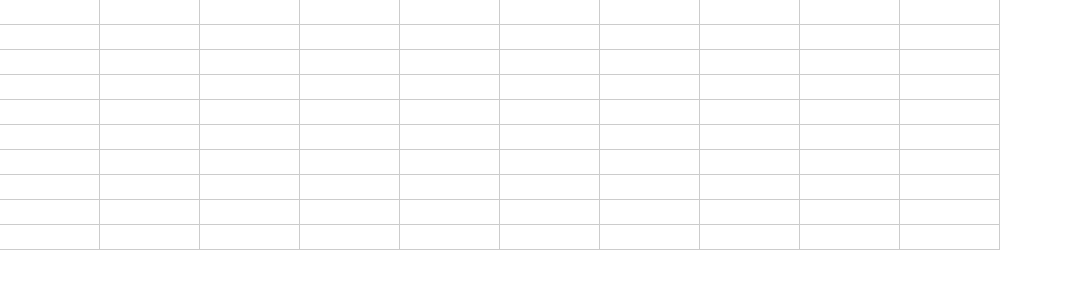
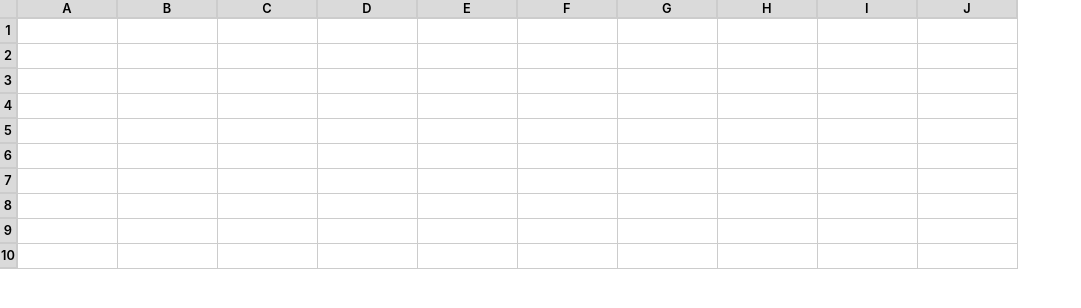
Before and after one commit to somteacodes/spreadsheetreact, a React (Create React App) app: page / in a window 1280 px wide. Shown: the top 308 px of the page, without its empty margins (0-1081 px from the left). Built offline with nearby package versions, Linux system fonts and the light colour scheme.

Commit message:
implement axis headers

```diff
--- /dev/null
+++ b/src/components/Axis/Axis.css
@@ -0,0 +1,11 @@
+.axis{
+    background:rgb(218, 218, 218);
+    color:black;
+    font-weight:600;
+    font-size:0.8rem;
+    text-align:center;
+    vertical-align:center;
+    border-right: 2px solid #ccc;
+    border-bottom: 2px solid #ccc;
+    border-spacing:0px;
+}
--- /dev/null
+++ b/src/components/Axis/Axis.tsx
@@ -0,0 +1,12 @@
+import {FC} from 'react'
+import './Axis.css'
+
+const Axis:FC = ({children}) => {
+    return (
+        <th className="axis">
+            {children}
+        </th>
+    )
+}
+
+export default Axis
--- a/src/components/Sheet/Sheet.tsx
+++ b/src/components/Sheet/Sheet.tsx
@@ -5,15 +5,26 @@ import Column from "../Column/Column"
 import Row from "../Row/Row"
 import {sheetConfig} from '../../store/sheetStore'
 import './Sheet.css'
+import Axis from "../Axis/Axis"
+import { numToLetter } from "../../utils/numToLetter"
 const Sheet:FC = () => {
 
     const {numOfCols, numOfRows} = useRecoilValue(sheetConfig)
     return (
         <table className="sheet">
             <tbody>
-
+                {/* row header */}
+                <Row>
+                    {[...Array(numOfCols+1)].map((col, colIndex)=>
+                    colIndex === 0 ? <Axis key={colIndex}/>: <Axis key={colIndex}>{numToLetter(colIndex) }</Axis>
+                    )}
+                </Row>
                 {[...Array(numOfRows)].map((row, rowIndex) =>
                 <Row key={rowIndex}>
+                    {/* column header */}
+                    <Axis key={rowIndex}>{rowIndex+1}</Axis>
+
+                    {/* Cells */}
                         {
                             [...Array(numOfCols)].map((col,colIndex) =>
                             <Column key={colIndex}>
--- /dev/null
+++ b/src/utils/numToLetter.ts
@@ -0,0 +1,10 @@
+export const numToLetter=(value:number)=>{
+    var base = 'ABCDEFGHIJKLMNOPQRSTUVWXYZ'.split('');
+    var remainder, result = "";
+    do {
+        remainder = value % 26;
+        result = base[(remainder || 26) - 1] + result;
+        value = Math.ceil(value / 26)-1;
+    } while (value > 0);
+    return result;
+}
```
